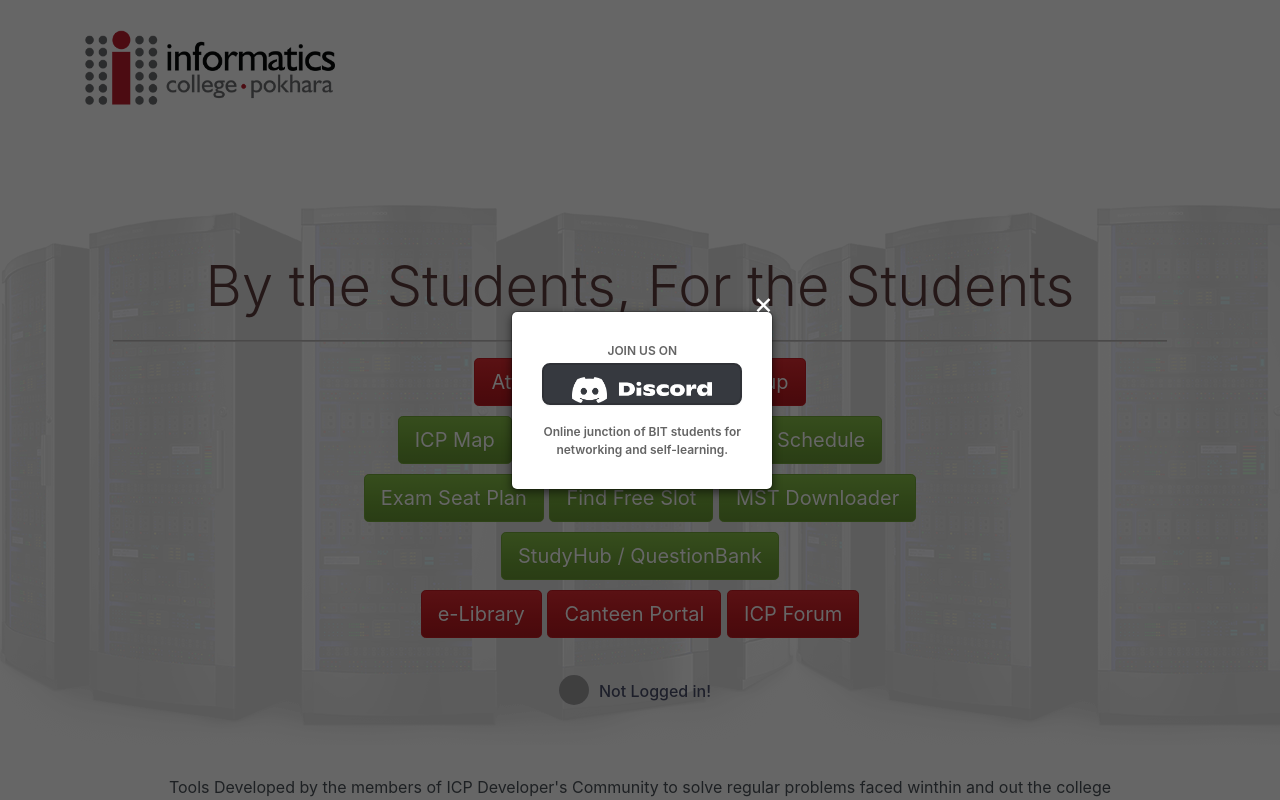
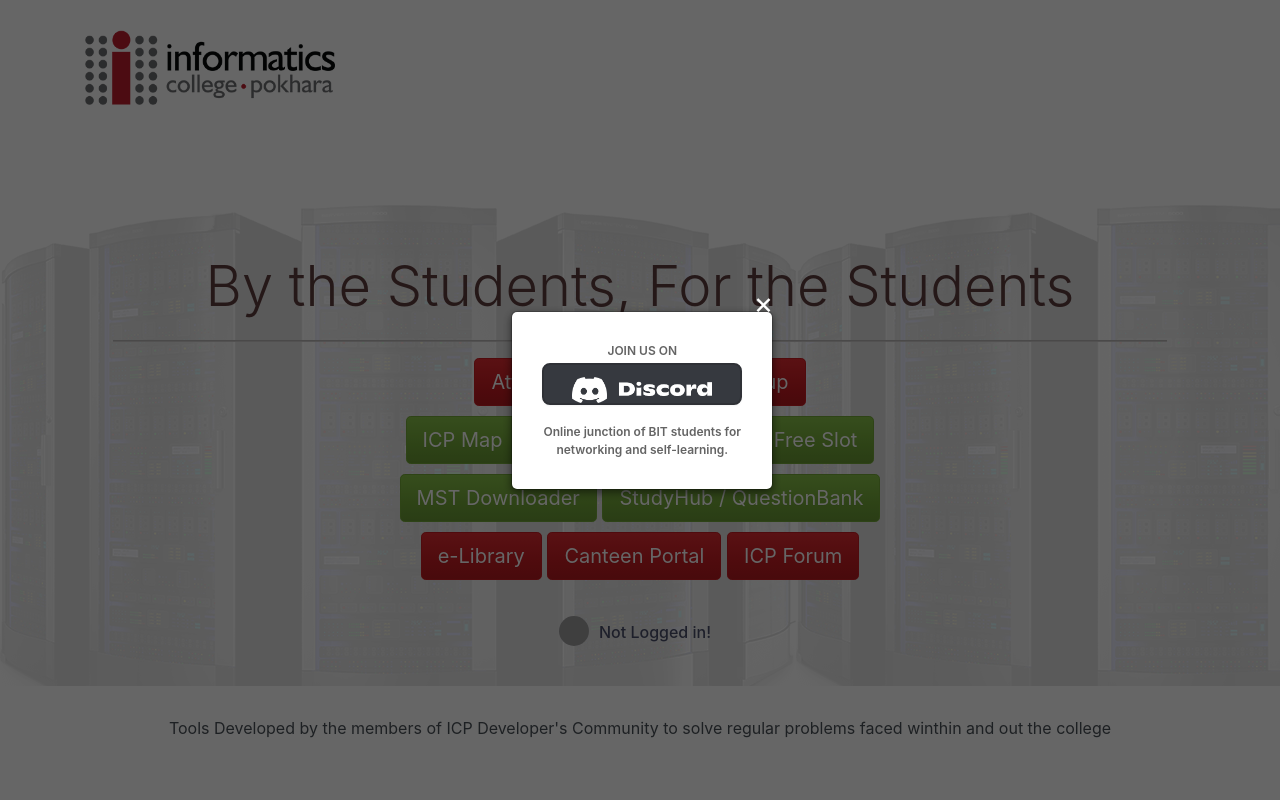
Before and after one commit to Prabesh01/icpmap, a Flask app: page / in a window 1280 px wide. Run offline with Flask 3, Linux system fonts and the light colour scheme; parts of the project's set-up code (start-up, migrations or seed data) failed here and were passed over; some libraries are stand-ins or nearby versions; grey boxes are pictures that could not be loaded.

Commit message:
web/temp/home: comment out exam schedule and seat plan

```diff
--- a/web/templates/home.html
+++ b/web/templates/home.html
@@ -152,12 +152,12 @@ Borrowed design from: https://fserver.icp.edu.np/ and https://codepen.io/Thomasc
         <br>
   <a class="btn btn-success btn-lg" href="{{ url_for('get_icp_map') }}" role="button" style="margin-bottom: 10px;">ICP Map</a>
   <a class="btn btn-success btn-lg" href="{{ url_for('get_icp_cal') }}" role="button" style="margin-bottom: 10px;">Class Schedule</a>
-  <a class="btn btn-success btn-lg" href="{{ url_for('get_exam_home') }}" role="button" style="margin-bottom: 10px;">Exam Schedule</a>
+  <a class="btn btn-success btn-lg" href="{{ url_for('get_event_home') }}" role="button" style="margin-bottom: 10px;">Find Free Slot</a>
+
+<!--  <a class="btn btn-success btn-lg" href="{{ url_for('get_exam_home') }}" role="button" style="margin-bottom: 10px;">Exam Schedule</a> -->
   <br>
-  <a class="btn btn-success btn-lg" href="{{ url_for('get_exam_seat') }}" role="button" style="margin-bottom: 10px;">Exam Seat Plan</a>
-  <a class="btn btn-success btn-lg" href="{{ url_for('get_event_home') }}" role="button" style="margin-bottom: 10px;">Find Free Slot</a>
+<!--  <a class="btn btn-success btn-lg" href="{{ url_for('get_exam_seat') }}" role="button" style="margin-bottom: 10px;">Exam Seat Plan</a> -->
   <a class="btn btn-success btn-lg" href="{{ url_for('get_mst_home') }}" role="button" style="margin-bottom: 10px;">MST Downloader</a>
-  <br>
   <a class="btn btn-success btn-lg" href="https://ratta.cote.ws" role="button" style="margin-bottom: 10px;">StudyHub / QuestionBank</a>
   <br>
   <a class="btn btn-danger btn-lg" href="#" role="button" style="margin-bottom: 10px;">e-Library</a>
```
